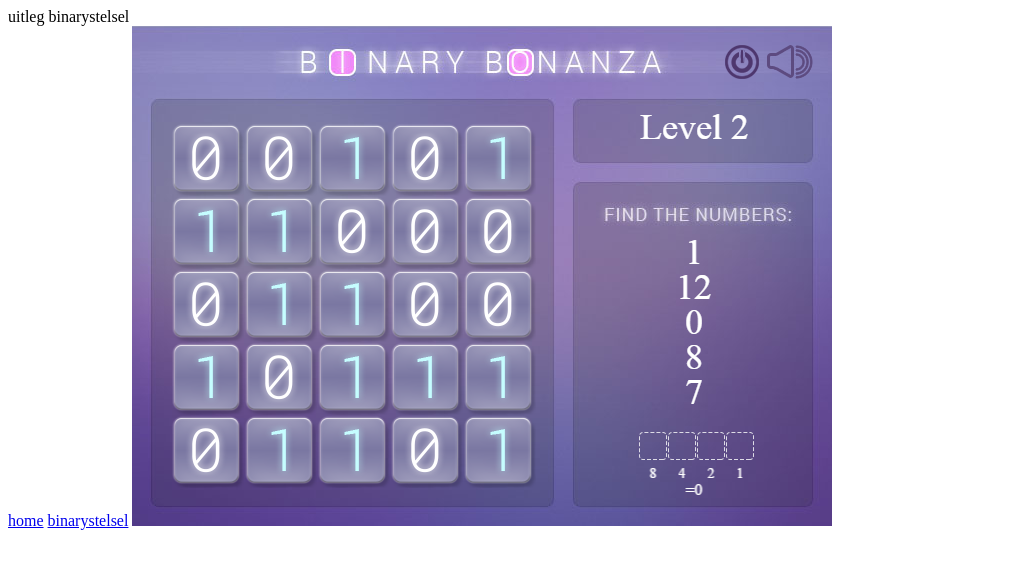
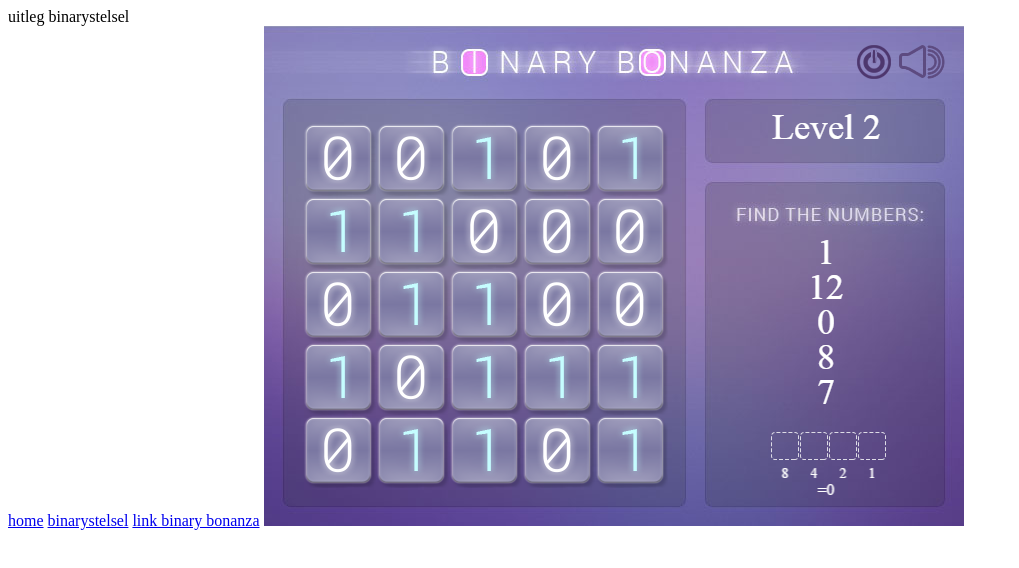
Before and after one commit to 188739/118739.github.io, a plain HTML site: page binarystelsel.html in a window 1280 px wide. Shown: the whole page, without its empty margins (0-1019 px from the left). Drawn offline with Linux system fonts and the light colour scheme.

Commit message:
link naar binarybonanza

```diff
--- a/binarystelsel.html
+++ b/binarystelsel.html
@@ -11,6 +11,7 @@
      <br>
      <a href="index.html">home</a>
      <a href="binarystelsel.thml">binarystelsel</a>
+     <a href="https://games.penjee.com/binary-bonanza/">link binary bonanza</a>
 
     <img src="mooiefoto.png">
 
```
